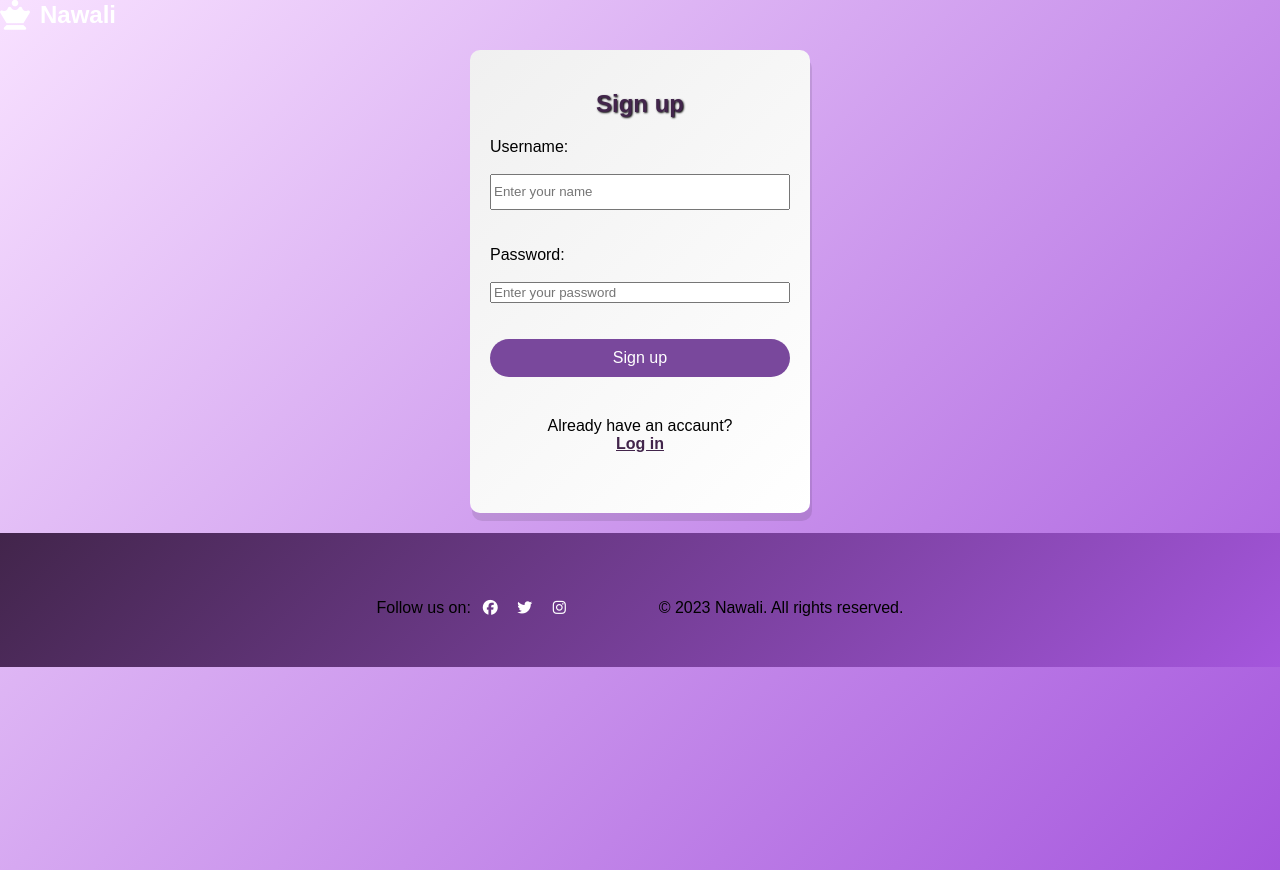
After one commit to Nawali-nassim/AI-platforms, a PHP site: page /signUp.html in a window 1280 px wide. The commit adds this page. Run offline with PHP 8.4, Linux system fonts and the light colour scheme; some libraries are stand-ins or nearby versions.

Commit message:
sixth update on 27/8/2025

```diff
--- /dev/null
+++ b/connectDB.php
@@ -0,0 +1,6 @@
+<?php
+$con=mysqli_connect("localhost","root","","AI_platform_users");
+if(mysqli_connect_errno()){
+    echo "Failed to connect to MySQL: " . mysqli_connect_error();
+}
+?>
--- a/index.css
+++ b/index.css
@@ -10,7 +10,7 @@ header,footer{
     justify-content: space-between;
     padding: 10px 20px;
 }
-.logo {
+.logo{
     display: flex;
     align-items: center;
     gap: 10px;
@@ -78,16 +78,37 @@ div p {
     text-align: center;
     padding: 20px;
     margin: 20px;
+    box-sizing: border-box;
 }
 div h4{
     display: inline;
 }
-.why {
+.categories, .why {
     display: flex;
     gap: 2rem;
     justify-content: center;
-    align-items: flex-start;
+    align-items: center;
     flex-wrap: wrap;
+
+}
+.categories p{
+    transition: transform 0.3s, box-shadow 0.3s;
+    box-shadow: 0 2px 8px rgba(0,0,0,0.1);
+}
+.why p {
+    width: 200px;
+    height: 200px;
+    display: flex;
+    flex-direction: column;
+    align-items: center;
+    justify-content: center;
+    text-align: center;
+    padding: 20px;
+    margin: 20px;
+    box-sizing: border-box;
+    border-radius: 20px;
+    box-shadow: 0 2px 8px rgba(0,0,0,0.1);
+    transition: transform 0.3s, box-shadow 0.3s;
 }
 .test {
     width: 220px; /* Fixed card width for consistency */
@@ -167,6 +188,12 @@ img{
     flex-wrap: wrap;
     grid-template-columns: 1fr 1fr;
 }
+
+#footer-nav a {
+    color: #000000;
+    text-decoration: none;
+    font-size: 15px;
+}
 footer{
     flex-direction: column;
     align-items: center;
@@ -177,8 +204,10 @@ footer{
 .log-page{
     background: linear-gradient(135deg,#f8e1ff, #a556dd);
     min-height: 100vh;
-    padding: 20px;
+    padding-bottom: 70px;
+    margin: 0;
 }
+
 .log-form{
     background:linear-gradient(135deg,#f0f0f0, #ffffff );
     gap: 15px;
@@ -199,16 +228,42 @@ footer{
     text-shadow: #0a0a0a 1px 1px 2px;
 }
 .log-footer {
-    position: fixed;
-    bottom: 0;
-    left: 0;
+    position:fixed;
+
     width: 100%;
-    height: auto;
+
+    margin: 0;
+    display: flex;
+    flex-direction: column;
+    align-items: center;
+    text-align: center;
+    gap: 10px;
+    padding: 12px 0;
+    border-top-left-radius: 20px;
+    border-top-right-radius: 20px;
+    z-index: 100;
+    border: #000000 1px solid;
 }
 .log-footer p{
-    color: #42254b;
+    color: #000000;
     font-size: 14px;
     display: inline-block;
+    margin:5px 0;
+}
+
+.log-btn{
+    background-color: #79489c;
+    color: white;
+    border: none;
+    padding: 10px 20px;
+    border-radius: 20px;
+    cursor: pointer;
+    font-size: 16px;
+    transition: background-color 0.3s ease;
+}
+.signLink{
+    color: #42254b;
+    font-weight: bold;
 }
 @media (max-width: 780px) {
     header ul {
@@ -257,7 +312,6 @@ footer{
         align-items: flex-start;
         flex-wrap: wrap;
     }
-
     .Why p {
         width: 200px;
         height: 200px;
--- /dev/null
+++ b/signup.html
@@ -0,0 +1,37 @@
+<!DOCTYPE html>
+<html lang="en">
+<head>
+    <meta charset="UTF-8">
+    <meta name="viewport" content="width=device-width, initial-scale=1.0">
+    <title>Nawali</title>
+        <script src="https://kit.fontawesome.com/3aca1396eb.js" crossorigin="anonymous"></script>
+    <link rel="stylesheet" href="index.css">
+</head>
+<body class="log-page">
+    <div class="logo">
+            <i class="fas fa-chess-queen"></i>
+            <span>Nawali</span>
+        </div>
+    <div class="divs log-form">
+        <h2 id="logh">Sign up </h2>
+        <form action="signup.php" method="post" class="log-formi">
+            <label for="username">Username:</label>
+            <input type="text" id="username" name="username" required placeholder="Enter your name"><br><br>
+            <label for="password">Password:</label>
+            <input type="password" id="password" name="password" required placeholder="Enter your password"><br><br>
+            <button type="submit" class="log-btn">Sign up</button>
+            <p>Already have an accaunt? <br><a href="loginform.php" class="signLink">Log in</a></p>
+        </form>
+    </div>
+    <footer>
+            <div >
+            <p>Follow us on:
+                <a href="https://www.facebook.com" target="_blank"><i class="fab fa-facebook"></i></a>
+                <a href="https://www.twitter.com" target="_blank"><i class="fab fa-twitter"></i></a>
+                <a href="https://www.instagram.com" target="_blank"><i class="fab fa-instagram"></i></a>
+            </p>
+            <p>&copy; 2023 Nawali. All rights reserved.</p>
+        </div>
+    </footer>
+</body>
+</html>
```
Also changed, not shown: index.html (+4 -6 lines), login.php (added, +24 -0 lines), loginform.php (renamed from login.html, +8 -2 lines), signup.php (added, +31 -0 lines).
